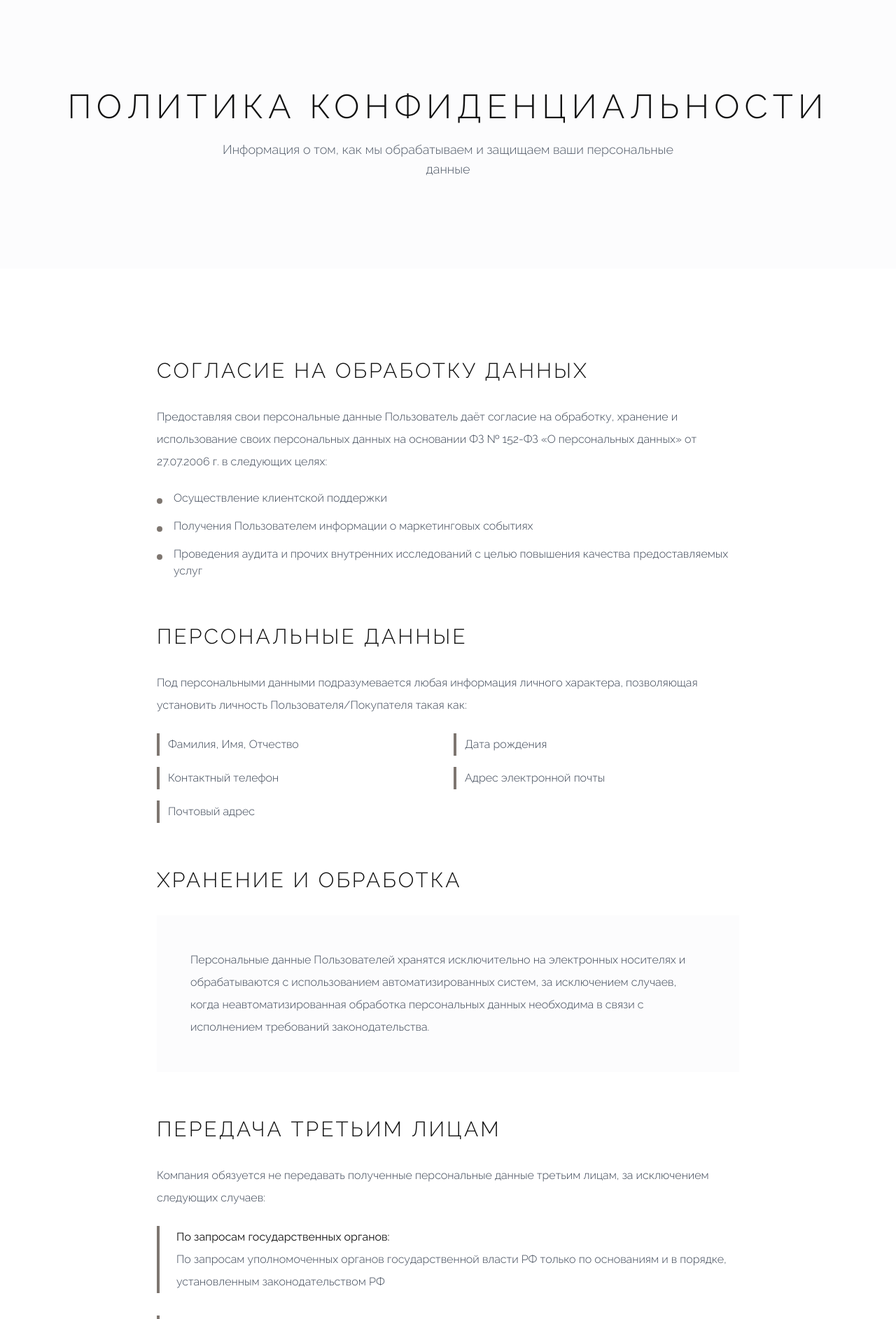
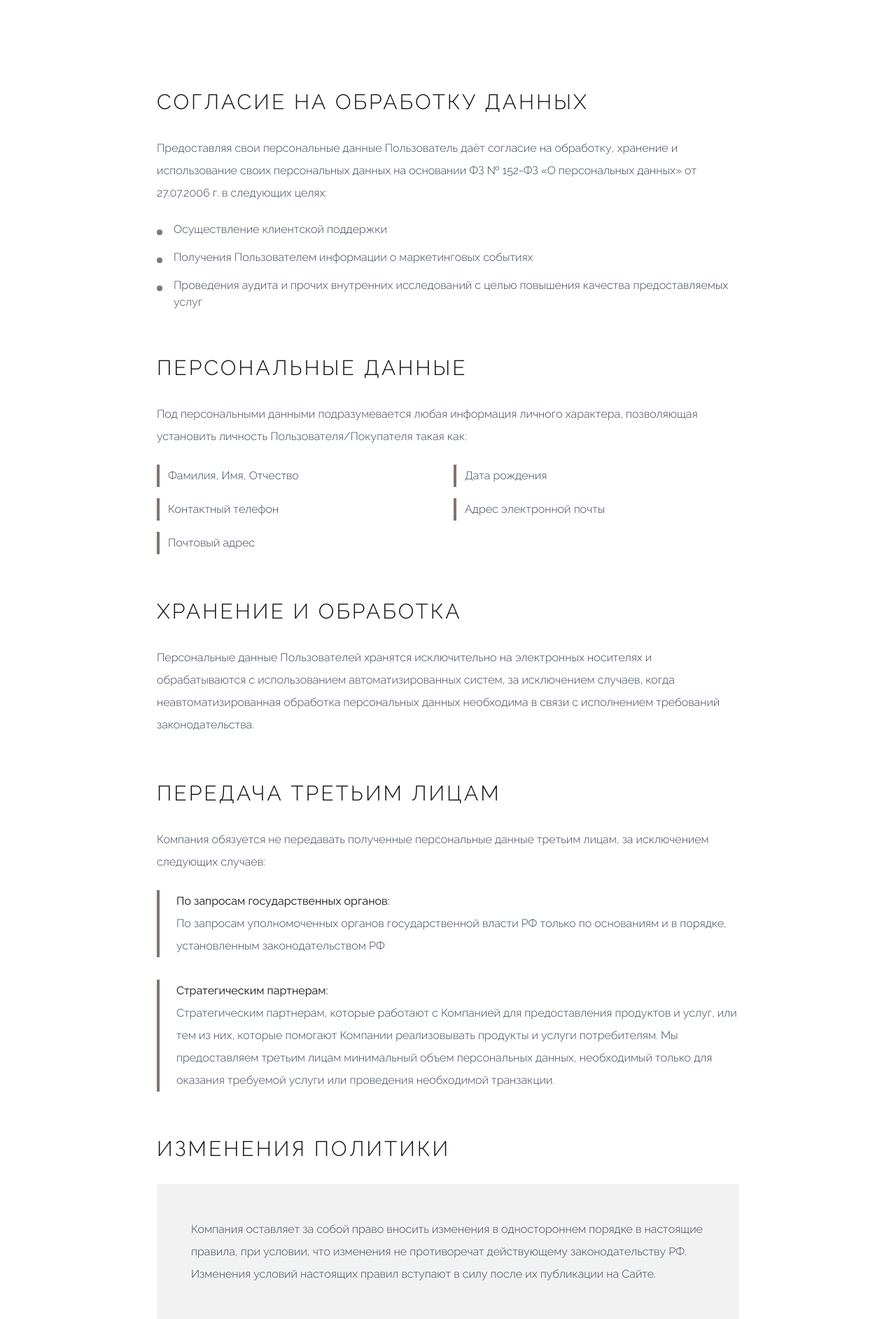
Before and after one commit to awmean/di, a FastAPI app: page /privacy in a window 1280 px wide. Shown: the part 81-1966 px from the top of the page at 70% size. Run offline with FastAPI, Linux system fonts and the light colour scheme; parts of the project's set-up code (start-up, migrations or seed data) failed here and were passed over; some libraries are stand-ins or nearby versions.

Commit message:
add privacy

```diff
--- a/templates/privacy.html
+++ b/templates/privacy.html
@@ -1,22 +1,6 @@
 {% extends 'base.html' %}
 
 {% block content %}
-<!-- Hero Section -->
-<section class="relative py-32 overflow-hidden w-full">
-    <div class="absolute inset-0 bg-gray-50/50"></div>
-
-    <div class="relative z-10 w-full max-w-7xl mx-auto px-8">
-        <div class="text-center">
-            <h1 class="text-4xl lg:text-5xl font-light text-brand-dark uppercase tracking-[0.15em] mb-6">
-                Политика конфиденциальности
-            </h1>
-            <p class="text-lg text-gray-600 font-light max-w-2xl mx-auto">
-                Информация о том, как мы обрабатываем и защищаем ваши персональные данные
-            </p>
-        </div>
-    </div>
-</section>
-
 <main class="w-full">
     <!-- Privacy Policy Content -->
     <section class="py-32">
@@ -89,8 +73,8 @@
                 <h2 class="text-2xl lg:text-3xl font-light text-brand-dark uppercase tracking-[0.1em] mb-8">
                     Хранение и обработка
                 </h2>
-                <div class="bg-gray-50/50 p-8 lg:p-12">
-                    <p class="text-gray-700 leading-loose font-light">
+                <div class="prose prose-lg max-w-none">
+                    <p class="text-gray-700 leading-loose font-light mb-6">
                         Персональные данные Пользователей хранятся исключительно на электронных носителях и
                         обрабатываются с использованием автоматизированных систем, за исключением случаев, когда
                         неавтоматизированная обработка персональных данных необходима в связи с исполнением требований
@@ -145,21 +129,6 @@
                     </p>
                 </div>
             </div>
-
-            <!-- Контакты -->
-            <div class="text-center pt-16 border-t border-gray-200">
-                <h3 class="text-xl font-light text-brand-dark uppercase tracking-[0.1em] mb-4">
-                    Вопросы по политике конфиденциальности
-                </h3>
-                <p class="text-gray-600 font-light mb-8">
-                    Если у вас есть вопросы относительно обработки ваших персональных данных, свяжитесь с нами
-                </p>
-                <a href="/contacts">
-                    <button class="bg-brand-brown text-white px-12 py-4 text-xs uppercase tracking-[0.2em] hover:bg-opacity-90 transition-all font-light">
-                        Связаться с нами
-                    </button>
-                </a>
-            </div>
         </div>
     </section>
 </main>
```
